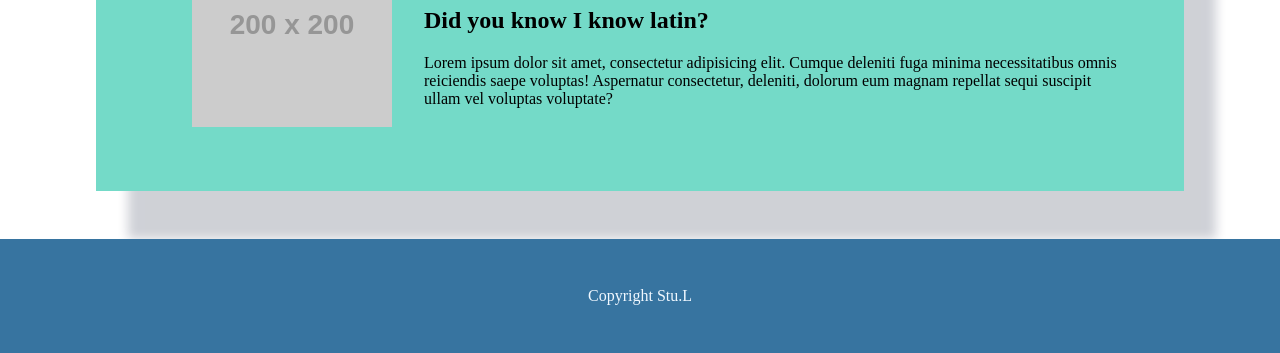
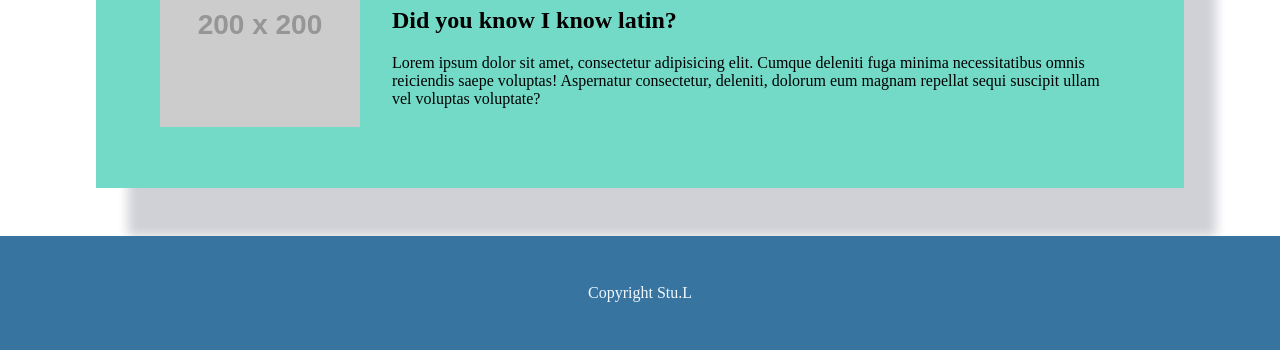
Before and after one commit to Lumikuutti/WEB-PERUSTEET-2026, a plain HTML site: page UI+UX/Week 1/home.html in a window 1280 px wide. Shown: the part 555-908 px from the top of the page. Drawn offline with Linux system fonts and the light colour scheme; placeholder pictures from the web are drawn by us.

Commit message:
added relative positioning to week 1 css

```diff
--- a/UI+UX/Week 1/style.css
+++ b/UI+UX/Week 1/style.css
@@ -58,11 +58,10 @@ footer {
     width: 75%;
     background-color: rgb(116, 218, 200);
     box-shadow: 2rem 3rem 10px rgb(15, 25, 54, 0.2);
-    align-content: center;
 }
 
 .about img {
     float: left;
-    padding-right: 2em;
-    padding-left: 2em;
+    position: relative;
+    margin-right: 2em;
 }
```
